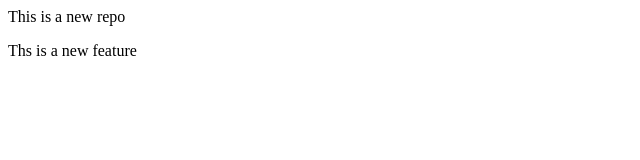
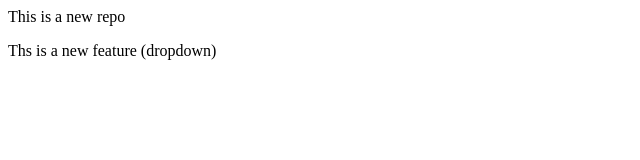
Before and after one commit to AdwaitaShinde/localrepo, a plain HTML site: page index.html in a window 1280 px wide. Shown: the full height of the page, 0-640 px from the left. Drawn offline with Linux system fonts and the light colour scheme.

Commit message:
Add dropdown

```diff
--- a/index.html
+++ b/index.html
@@ -1,2 +1,2 @@
 <p>This is a new repo</p>
-<p>Ths is a new feature</p>
+<p>Ths is a new feature (dropdown)</p>
```
